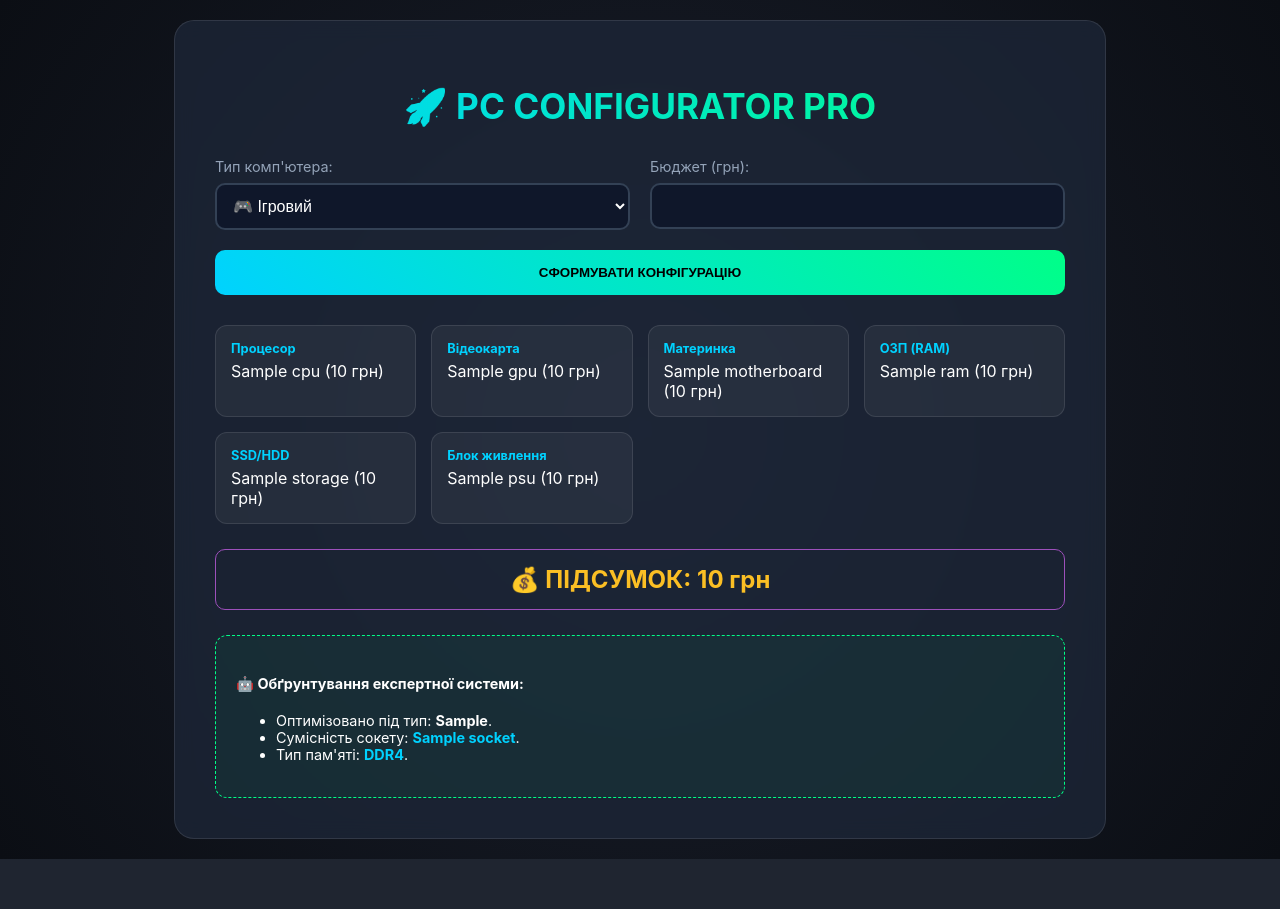
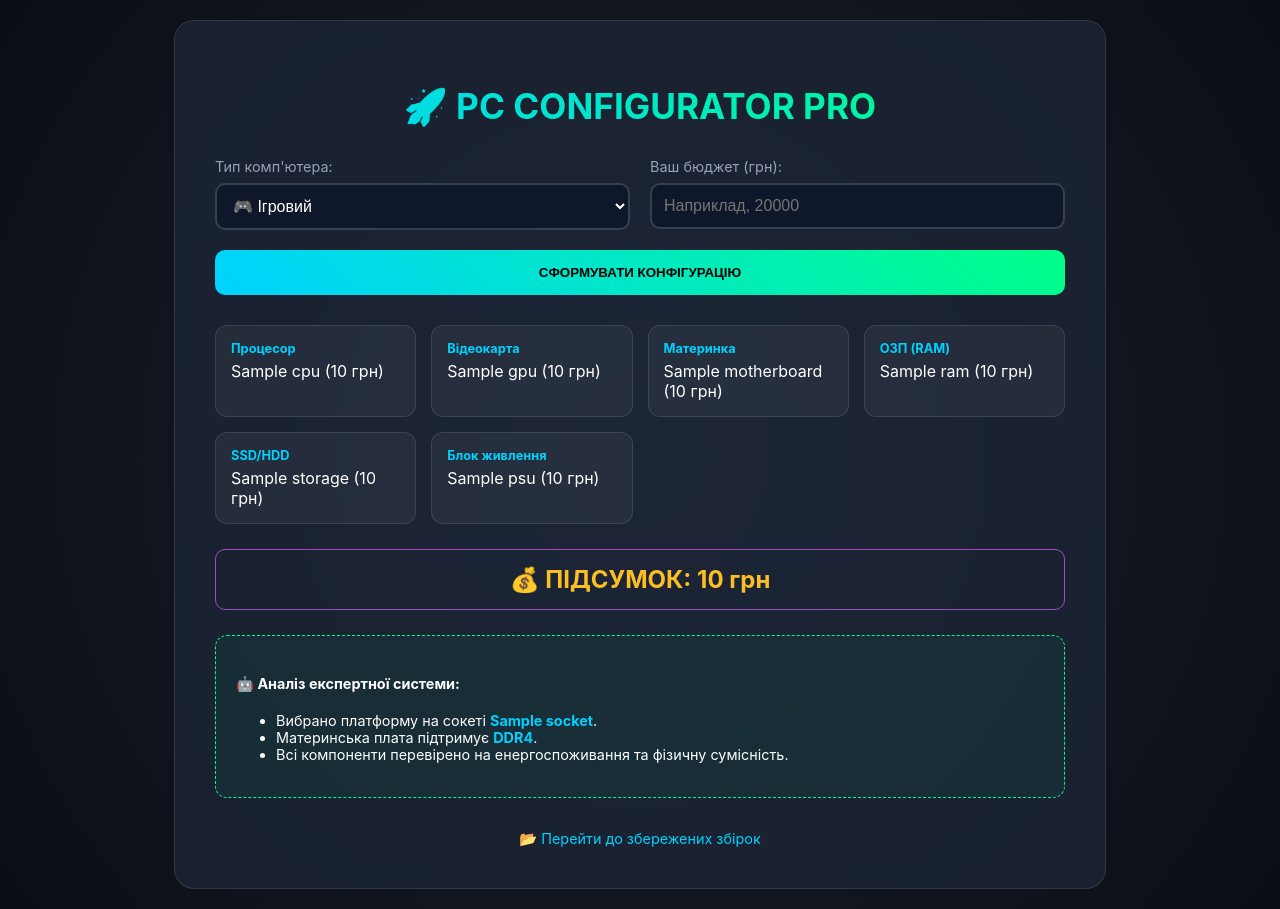
Before and after one commit to Larysa2007/pc-builder, a Django app: template configurator/templates/home.html in a window 1280 px wide. Before the commit the page ends 859 px from the top, so only its background shows below. Run offline with Django 5.2, Linux system fonts and the light colour scheme; the template is opened without the code that fills it: most values are stand-ins (such as "Sample title", 1, 10 or a date in 2020).

Commit message:
Full stable version of home.html with logic hints

```diff
--- a/configurator/templates/home.html
+++ b/configurator/templates/home.html
@@ -125,6 +125,16 @@
         }
 
         .tag { color: var(--neon-blue); font-weight: bold; }
+
+        .alert-box {
+            margin-top: 20px;
+            background: rgba(255, 71, 87, 0.1);
+            border: 1px solid #ff4757;
+            color: #ff4757;
+            padding: 20px;
+            border-radius: 12px;
+            text-align: left;
+        }
     </style>
 </head>
 <body>
@@ -140,13 +150,12 @@
                 <option value="gaming" {% if selected_type == 'gaming' %}selected{% endif %}>🎮 Ігровий</option>
                 <option value="office" {% if selected_type == 'office' %}selected{% endif %}>💼 Офісний</option>
                 <option value="work" {% if selected_type == 'work' %}selected{% endif %}>🖥️ Для роботи / Рендеру</option>
-                <option value="stream" {% if selected_type == 'stream' %}selected{% endif %}>🎥 Для Стрімінгу</option>
             </select>
         </div>
 
         <div class="input-group">
-            <label>Бюджет (грн):</label>
-            <input type="number" name="budget" value="{{ selected_budget|default:15000 }}" required>
+            <label>Ваш бюджет (грн):</label>
+            <input type="number" name="budget" value="{{ selected_budget|default:15000 }}" placeholder="Наприклад, 20000" required>
         </div>
 
         <button type="submit" class="main-btn">Сформувати конфігурацію</button>
@@ -166,15 +175,31 @@
         <div class="total-banner">💰 ПІДСУМОК: {{ result.total }} грн</div>
 
         <div class="explanation-box">
-            <h4>🤖 Обґрунтування експертної системи:</h4>
+            <h4>🤖 Аналіз експертної системи:</h4>
             <ul>
-                <li>Оптимізовано під тип: <b>{{ selected_type }}</b>.</li>
-                <li>Сумісність сокету: <span class="tag">{{ result.cpu.socket }}</span>.</li>
-                <li>Тип пам'яті: <span class="tag">{{ result.motherboard.ram_type|default:"DDR4" }}</span>.</li>
+                <li>Вибрано платформу на сокеті <span class="tag">{{ result.cpu.socket }}</span>.</li>
+                <li>Материнська плата підтримує <span class="tag">{{ result.motherboard.ram_type|default:"DDR4" }}</span>.</li>
+                <li>Всі компоненти перевірено на енергоспоживання та фізичну сумісність.</li>
             </ul>
         </div>
     </div>
+
+    {% elif selected_budget %}
+    <div class="alert-box">
+        <h4>⚠️ Конфігурацію не знайдено</h4>
+        <p>Вашого бюджету ({{ selected_budget }} грн) недостатньо для збірки з поточними деталями в базі.</p>
+        <p><b>Мінімальні вимоги системи:</b></p>
+        <ul>
+            <li><b>Офісний ПК:</b> від 8 000 грн.</li>
+            <li><b>Ігровий ПК:</b> від 25 000 грн (через ціну відеокарти).</li>
+            <li>Переконайтеся, що в базі є сумісні деталі (однаковий сокет).</li>
+        </ul>
+    </div>
     {% endif %}
+
+    <div style="margin-top: 30px;">
+        <a href="{% url 'view_builds' %}" style="color: var(--neon-blue); text-decoration: none; font-size: 0.9rem;">📂 Перейти до збережених збірок</a>
+    </div>
 </div>
 
 </body>
```
